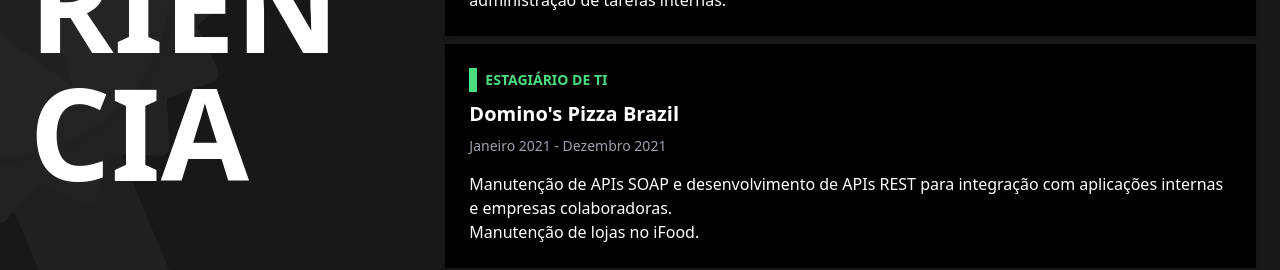
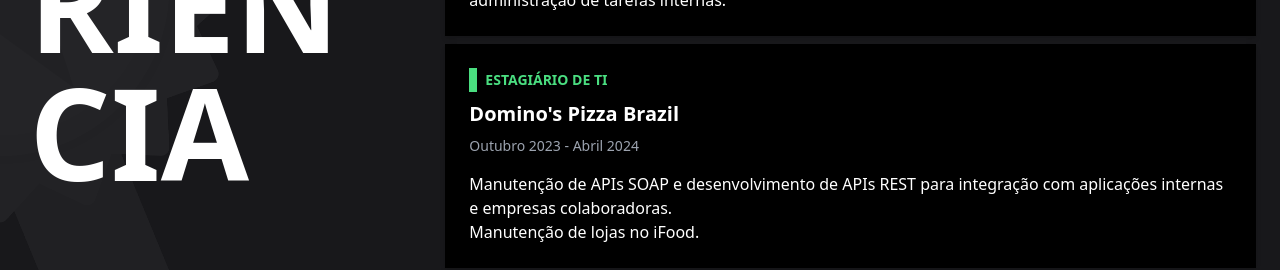
Before and after one commit to fipdev2/portfolio, a Next.js app: page / in a window 1280 px wide. Shown: the part 1100-1370 px from the top of the page. Built offline with nearby package versions, Linux system fonts and the light colour scheme.

Commit message:
fix: alteração da data de trabalho na domino's

```diff
--- a/src/data/index.ts
+++ b/src/data/index.ts
@@ -45,7 +45,7 @@
     {
         titulo: "Estagiário de TI",
         empresa: "Domino's Pizza Brazil",
-        periodo: "Janeiro 2021 - Dezembro 2021",
+        periodo: "Outubro 2023 - Abril 2024",
         descricao: ["Manutenção de APIs SOAP e desenvolvimento de APIs REST para integração com aplicações internas e empresas colaboradoras.",
             "Manutenção de lojas no iFood."
         ]
```
